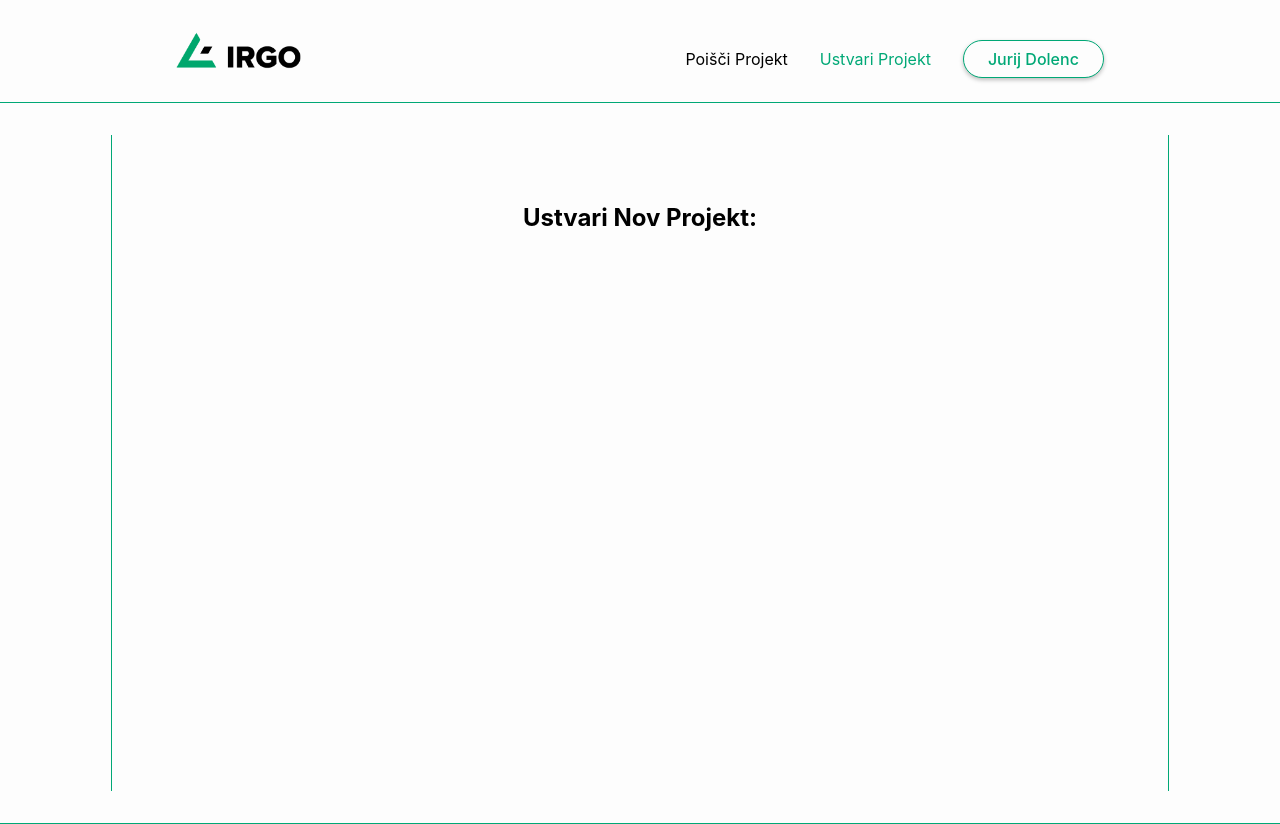
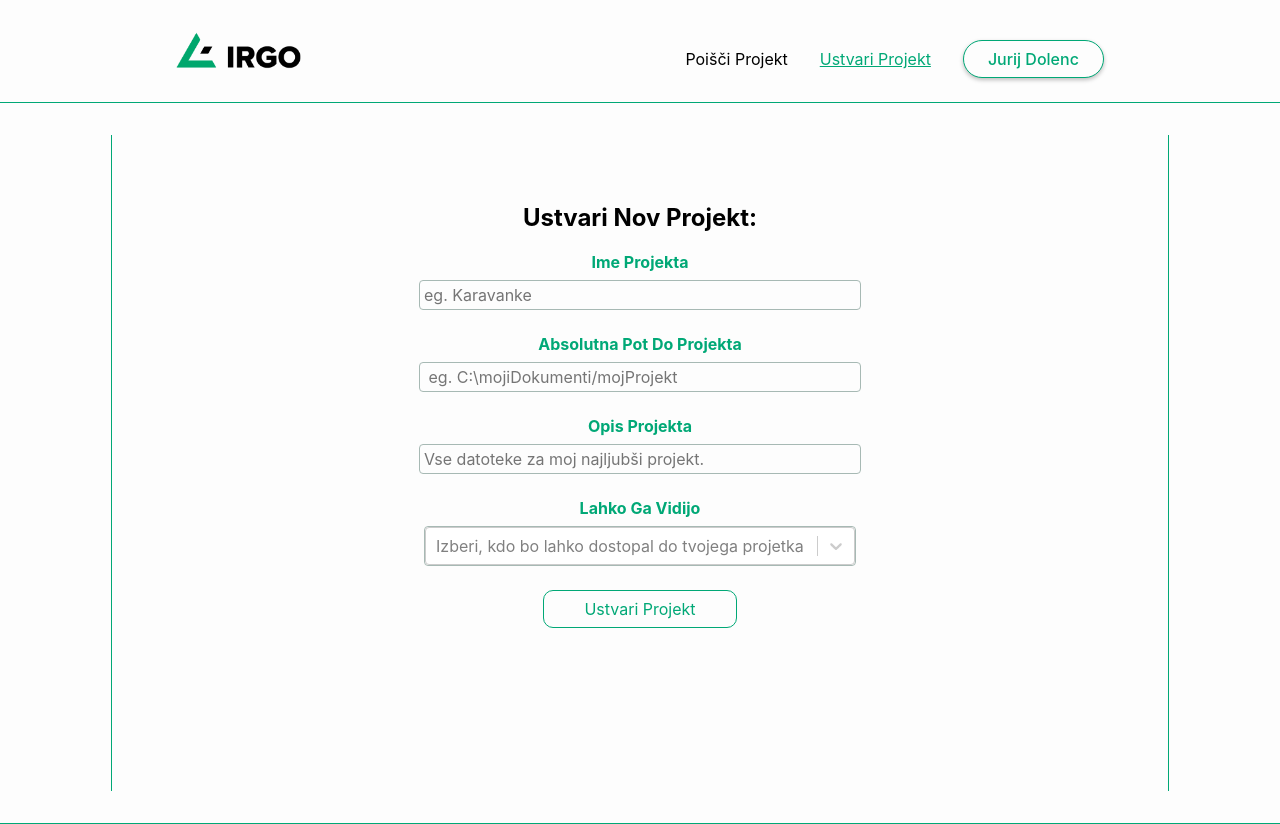
Before and after one commit to j-dolenc/projekt-indeks, a React (Create React App) app in the folder client/: page /add in a window 1280 px wide. Built offline with nearby package versions, Linux system fonts and the light colour scheme; no server answers.

Commit message:
Nekaj popravkov + dodajanje projekta.

```diff
--- /dev/null
+++ b/client/src/components/layout/DropDown.module.css
@@ -0,0 +1,12 @@
+.drop{
+	width:45%;
+	margin: auto;
+	font: inherit;
+    background-color: rgb(253,253,253);
+    color: rgb(37,37,37);
+    border-radius: 4px;
+    border: 1px solid #a7b9b4;
+    width: 45%;
+    text-align: left;
+    padding: 0;
+}
--- /dev/null
+++ b/client/src/components/layout/DropDown.tsx
@@ -0,0 +1,15 @@
+import Select from 'react-select'
+import classes from './DropDown.module.css';
+const DropDown: React.FC <{data:{value:string,label:string}[]}> = (props) => {
+	//uporabi propse da dobis option zato da jih
+	//lazje uporbis pol v addProject komponenti
+
+
+	return <Select className={classes.drop}
+			placeholder="Izberi, kdo bo lahko dostopal do tvojega projetka"
+			closeMenuOnSelect={false}
+      		isMulti
+      		options={props.data} />;
+
+}
+export default DropDown;
--- a/client/src/components/layout/NavBar.module.css
+++ b/client/src/components/layout/NavBar.module.css
@@ -37,6 +37,7 @@
     .nav a:active,
     .nav a.active {
         color: #00a876;
+        text-decoration: underline ;
     }
 
     .nav button {
--- a/client/src/components/layout/ProjectCard.module.css
+++ b/client/src/components/layout/ProjectCard.module.css
@@ -3,7 +3,7 @@
 	font-weight:480;
 	display: inline-block;
 	background-color: rgb(253, 253, 253);
-	border: 0.1rem solid #00a876;
+	border: 0.1rem solid rgb(34, 34, 34);
 	padding-bottom: 0.4rem;
 	padding-top: 0.3rem;
 	padding-left: 1%;
--- a/client/src/components/pages/AddProject.module.css
+++ b/client/src/components/pages/AddProject.module.css
@@ -6,9 +6,71 @@
 	padding: 3rem;
 	margin: 2rem auto;
 	text-align: center;
-	border-left: 0.1rem solid #00a876;;
-	border-right: 0.1rem solid #00a876;;
+	border-left: 0.1rem solid #00a876;
+	border-right: 0.1rem solid #00a876;
 }
-.main ul{
-	list-style-position:inside;
-}
+
+.control {
+    margin-bottom: 1.5rem;
+
+  }
+
+  .control label {
+    display: block;
+    color: #00a876;
+    font-weight: bold;
+    margin-bottom: 0.5rem;
+
+  }
+
+  .control input {
+    font: inherit;
+    background-color: rgb(253,253,253);
+    color: rgb(37,37,37);
+    border-radius: 4px;
+    border: 1px solid #a7b9b4;
+    width: 45%;
+    text-align: left;
+    padding: 0.25rem;
+  }
+  .control input:focus{
+	  border:1px solid #ffffff;
+  }
+
+   .actions {
+    margin-top: 1.5rem;
+    display: flex;
+    flex-direction:row;
+    align-items: center;
+    justify-content: space-evenly;
+  }
+
+  .actions button {
+    cursor: pointer;
+    font: inherit;
+    color: #00a876;
+    background-color: rgb(253,253,253);
+    border: 1.5px solid #00a876;
+    border-radius: 10px;
+    padding: 0.5rem 2.5rem;
+	transition: 0.2s ease-in-out;
+	transition-property: box-shadow, background-color, color;
+  }
+
+  .actions button:hover {
+    background-color: #00a876;
+	color:rgb(253,253,253);
+  }
+
+  .actions .toggle {
+    margin-top: 1rem;
+    background-color: transparent;
+    color: #40614d;
+    border: none;
+    padding: 0.15rem 1.5rem;
+  }
+
+  .actions .toggle:hover {
+    background-color: transparent;
+    color: #639978;
+  }
--- a/client/src/components/pages/AddProject.tsx
+++ b/client/src/components/pages/AddProject.tsx
@@ -1,16 +1,98 @@
 import classes from "./AddProject.module.css";
-import { Formik } from 'formik';
+import { Field, Formik } from "formik";
+import DropDown from "../layout/DropDown";
+import { json } from "express";
+import { useState } from "react";
 const AddProject = () => {
+
+	const [imeProjekta,setImeProjekta] = useState(false);
+	const [pot, setPot] = useState(false);
+	let validated = false;
+	if(imeProjekta && pot){
+		validated = !validated;
+	}
+
+
+
+
+
+
+	let data:{value:string,label:string}[]=[];
+	const onSubmitHandler = async (event: React.FormEvent) => {
+		event.preventDefault();
+	}
+
+	const getOptions =async() => {
+		try {
+			const response = await fetch("http://192.168.38.164:5000/users");
+			const jsonZaposleni = await response.json();
+            //console.log(jsonData);
+			//dodaj v data
+			for(let i = 0; i <jsonZaposleni.length; i++){
+				let option = {
+					value: jsonZaposleni[i].id,
+					label: jsonZaposleni[i].username
+				};
+
+				data.push(option)
+			}
+
+		} catch (error:any) {
+			console.error(error.message);
+		}
+		try {
+			const response = await fetch("http://192.168.38.164:5000/oddelki");
+			const jsonOddelki = await response.json();
+
+			for(let i = 0; i <jsonOddelki.length; i++){
+				let option = {
+					value: `od${jsonOddelki[i].id}`,
+					label: jsonOddelki[i].ime
+				};
+
+				data.push(option)
+			}
+
+		} catch (error:any) {
+			console.log(error.message);
+		}
+	}
+	getOptions();
+
+
   return (
     <section className={classes.main}>
       <div>
-		  <h1>Ustvari Nov Projekt:</h1>
-	  </div>
-	  <div>
-		  <Formik>
-
-		  </Formik>
-	  </div>
+        <h1>Ustvari Nov Projekt:</h1>
+      </div>
+      <div>
+        {/* <Formik>
+			  initialValues={{imeProjekta}}
+		  </Formik> */}
+        <form onSubmit={onSubmitHandler}>
+          <div className={classes.control}>
+            <label htmlFor="projectName">Ime Projekta</label>
+            <input placeholder="eg. Karavanke" type="text" id="projectName"></input>
+          </div>
+          <div className={classes.control}>
+            <label htmlFor="path">Absolutna Pot Do Projekta</label>
+            <input placeholder=" eg. C:\mojiDokumenti/mojProjekt" type="text" id="path"></input>
+          </div>
+          <div className={classes.control}>
+            <label htmlFor="description">Opis Projekta</label>
+            <input placeholder="Vse datoteke za moj najljubši projekt." type="text" id="description"></input>
+          </div>
+          <div className={classes.control}>
+            <label>Lahko Ga Vidijo</label>
+            <DropDown data={data} />
+          </div>
+          {/* moznost, kdo lahko vidi projekt, naredi
+            z izbiro večih moćnosti.... svoja komponenta... */}
+			<div className={classes.actions}>
+				<button type="submit">Ustvari Projekt</button>
+			</div>
+        </form>
+      </div>
     </section>
   );
 };
--- a/client/src/components/pages/MainPage.module.css
+++ b/client/src/components/pages/MainPage.module.css
@@ -22,19 +22,21 @@
 	margin-bottom: 1rem;
 	width: 10rem;
 	height:3rem;
-	background-color:  #00a876;
-	color:rgb(34, 34, 34);
+	background-color:  rgb(253, 253, 253);
+	color:#00a876;
 	border: solid 1px rgb(34, 34, 34);
 	box-shadow:  1px 3px 0 rgba(34,34,34,0.2);
 	border-radius: 12px;
 	display:inline-block;
-
+	transition: 0.2s ease-in-out;
+	transition-property: box-shadow, background-color, color;
 	/* display: flex;
 	justify-content: center;
 	align-items: center; */
 }
 .btn:hover{
-	color:rgb(212, 211, 211);
+	color:rgb(253, 253, 253);
+	background-color: #00a876;
 	box-shadow: 0 2px 10px rgba(0, 0, 0, 0.4);
 	/* background-color: rgb(31, 88, 56); */
 	border: solid 1px rgb(0, 0, 0);
--- a/client/src/components/pages/MainPage.tsx
+++ b/client/src/components/pages/MainPage.tsx
@@ -6,7 +6,7 @@ const MainPage = () => {
 
 	return <section className={classes.main}>
 	<h1>{`Pozdravljen/a Jurij`}</h1>
-	<h2>Kaj je projekt Index</h2>
+	<h2>Kaj je projekt Index?</h2>
 	<h3>Projekt Index je preprost pomočnik, ki ga lahko uporabite za:</h3>
 	<ul>
 	  <li>boljši pregled nad svojimi projetki</li>
```
